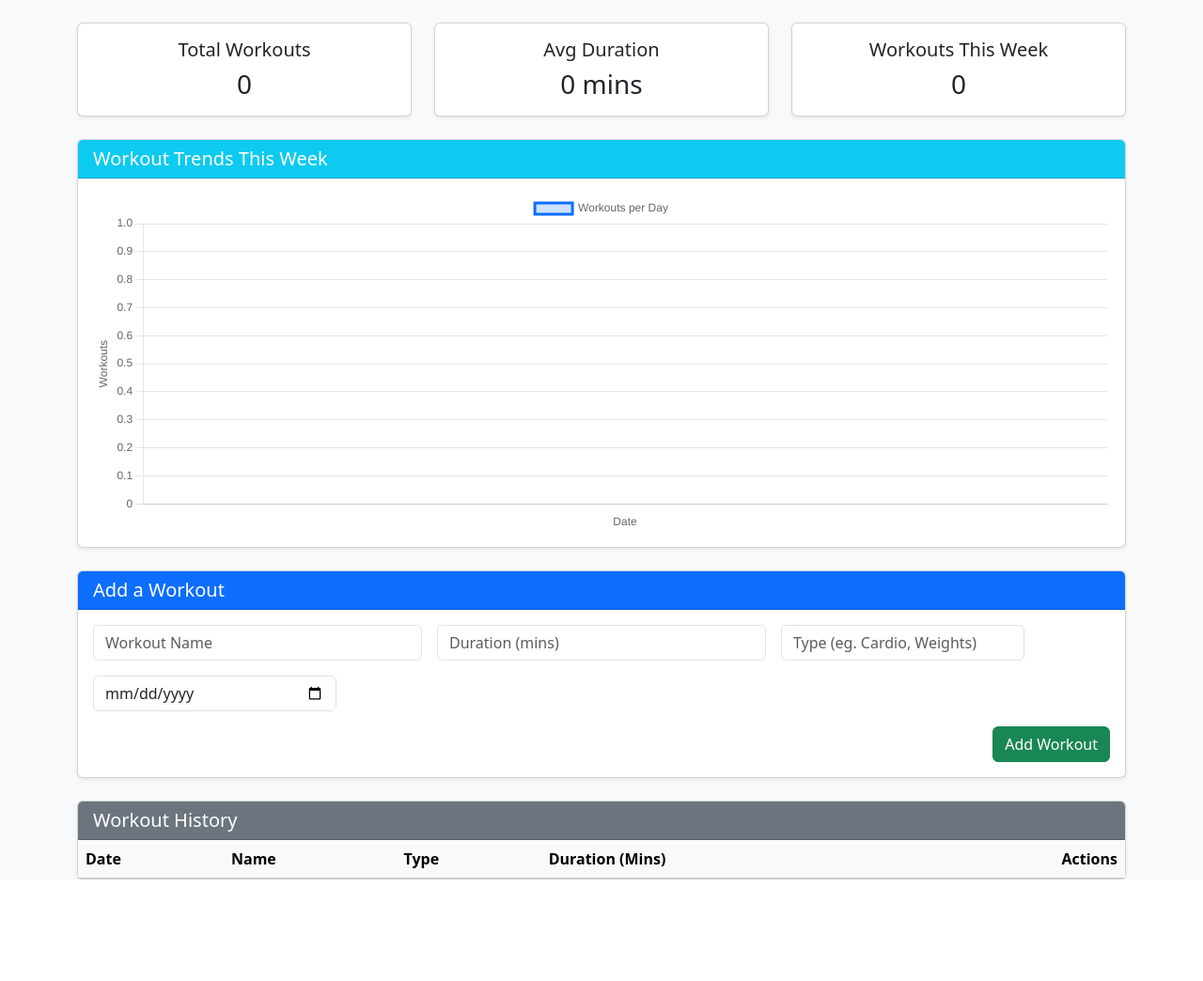
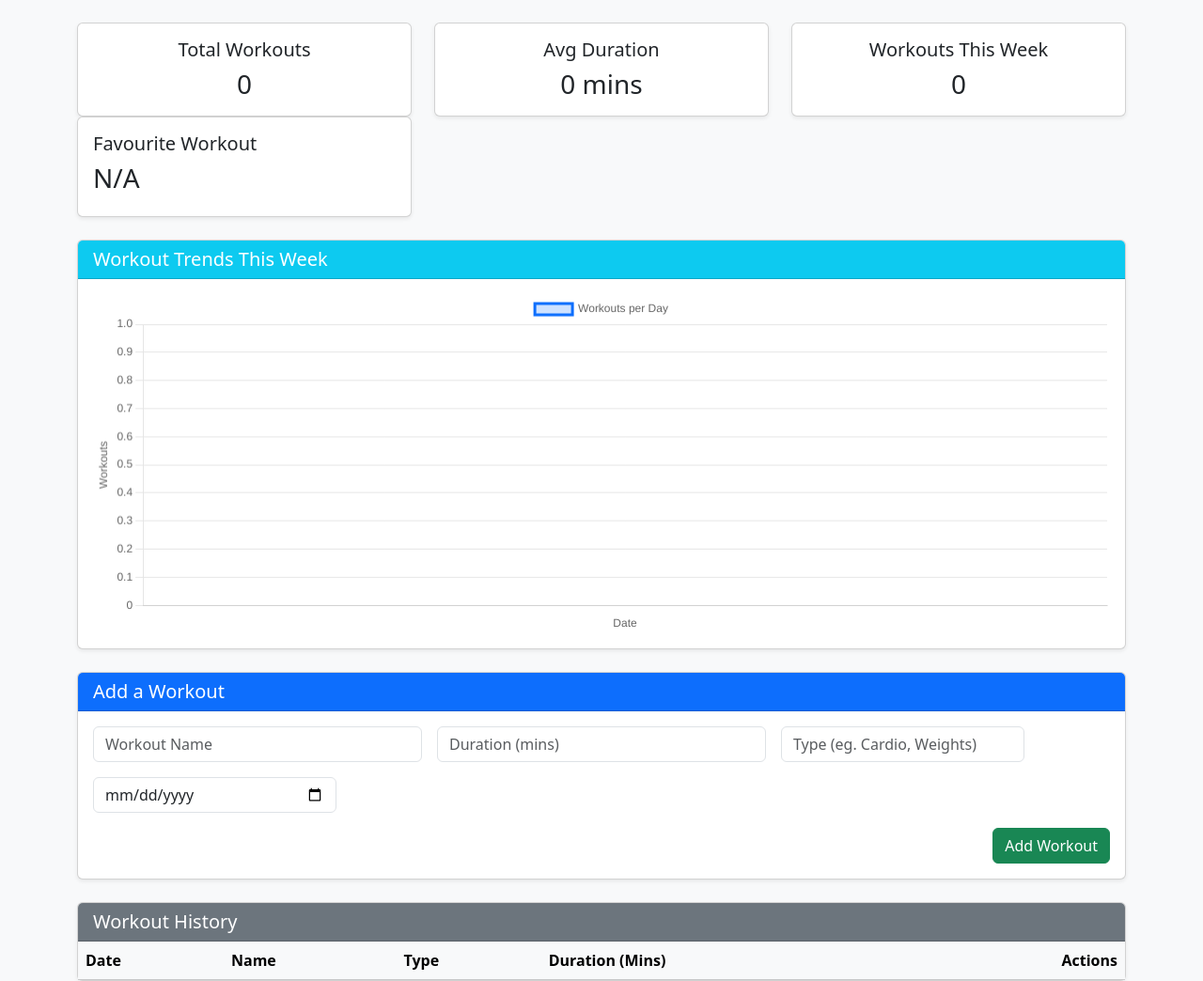
Before and after one commit to OCarrollM/aws-gym-tracker, a Flask app: page / in a window 1280 px wide. Shown: the part 56-1100 px from the top of the page at 94% size. Before the commit the page ends 992 px from the top, so only its background shows below. Run offline with Flask 3, Linux system fonts and the light colour scheme; data that the repository does not hold is empty.

Commit message:
Adding a most common workout type to the system.

```diff
--- a/main.py
+++ b/main.py
@@ -36,11 +36,20 @@ def home():
             if(now - w_date).days <= 7:
                 workouts_this_week += 1
 
+    # Most common workout
+    type_counts = {}
+    for w in workouts:
+        wtype = w.get("type", "Unknown")
+        type_counts[wtype] = type_counts.get(wtype, 0) + 1
+
+    most_common_type = max(type_counts, key=type_counts.get) if type_counts else "N/A"
+
     return render_template("index.html",
                            workouts=workouts,
                            total_workouts = total_workouts,
                            avg_duration = avg_duration,
-                           workouts_this_week = workouts_this_week)
+                           workouts_this_week = workouts_this_week,
+                           most_common_type = most_common_type)
 
 # Add workout
 @app.route('/add', methods=['POST'])
--- a/templates/index.html
+++ b/templates/index.html
@@ -53,6 +53,14 @@
                     <div class="card-body">
                         <h5 class="card-title">Workouts This Week</h5>
                         <h3 class="card-text">{{ workouts_this_week }}</h3>
+                    </div>
+                </div>
+            </div>
+            <div class="col-md-4">
+                <div class="card shadow-sm">
+                    <div class="card-body">
+                        <h5 class="card-title">Favourite Workout</h5>
+                        <h3>{{ most_common_type }}</h3>
                     </div>
                 </div>
             </div>
```
